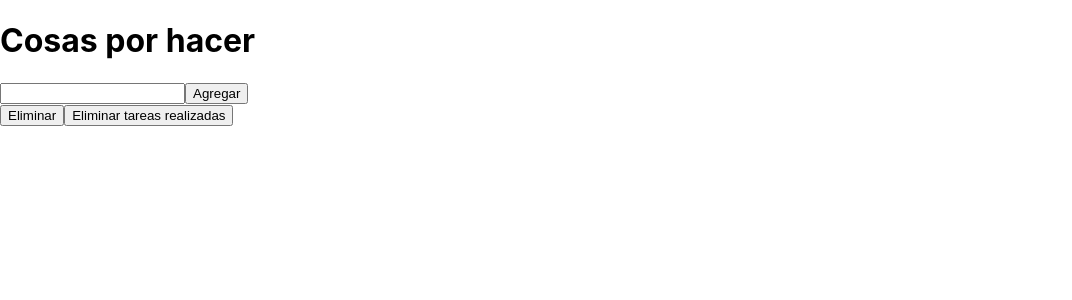
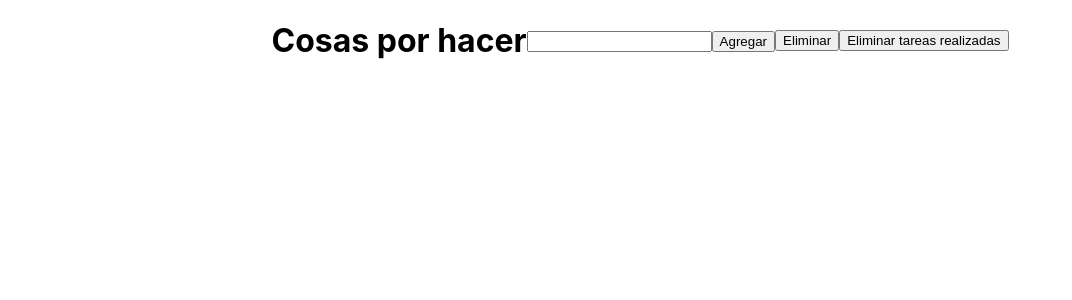
Before and after one commit to Rocha504/TareaReacJS, a React (Create React App) app in the folder reactjsproyect/: page / in a window 1280 px wide. Shown: the top 300 px of the page, without its empty margins (0-1072 px from the left). Built offline with nearby package versions, Linux system fonts and the light colour scheme.

Commit message:
funciona siuu

```diff
--- a/reactjsproyect/src/App.css
+++ b/reactjsproyect/src/App.css
@@ -11,6 +11,12 @@
   .App-logo {
     animation: App-logo-spin infinite 20s linear;
   }
+}
+
+.centrado{
+  display: flex;
+  justify-content: center;
+  align-items: center;
 }
 
 .App-header {
--- a/reactjsproyect/src/App.js
+++ b/reactjsproyect/src/App.js
@@ -18,7 +18,7 @@ function App() {
   }, [estado]);
 
 
-  function hecha (a) {
+  function cajas (a) {
     const nuevasTareas = [...estado];
     nuevasTareas[a].completed = !nuevasTareas[a].completed;
     Tareas(nuevasTareas);
@@ -41,7 +41,7 @@ function App() {
 
 
   return (
-    <div className="container">
+    <div className="centrado">
     <h1>Cosas por hacer</h1>
     <form onSubmit={addTarea}>
       <input
@@ -52,8 +52,8 @@ function App() {
       <button type="submit">Agregar</button>
     </form>
 
-    {estado.map((todo, indice) => (
-      <Guardado key={indice} indice={indice} todo={todo} hecha={hecha}/>
+    {estado.map((all, indice) => (
+      <Guardado key={indice} indice={indice} all={all} cajas={cajas}/>
       ))}
 
     <button onClick={eliminar}>Eliminar </button>
--- a/reactjsproyect/src/Guardado.js
+++ b/reactjsproyect/src/Guardado.js
@@ -2,7 +2,6 @@ import React from 'react';
 
 function Guardado ({ cajas, indice, all}) {
   return (
-    // Este componente retorna un div que contiene un checkbox y un span que muestra el texto de la tarea.
     <div>
       <input
         type="checkbox"
```
